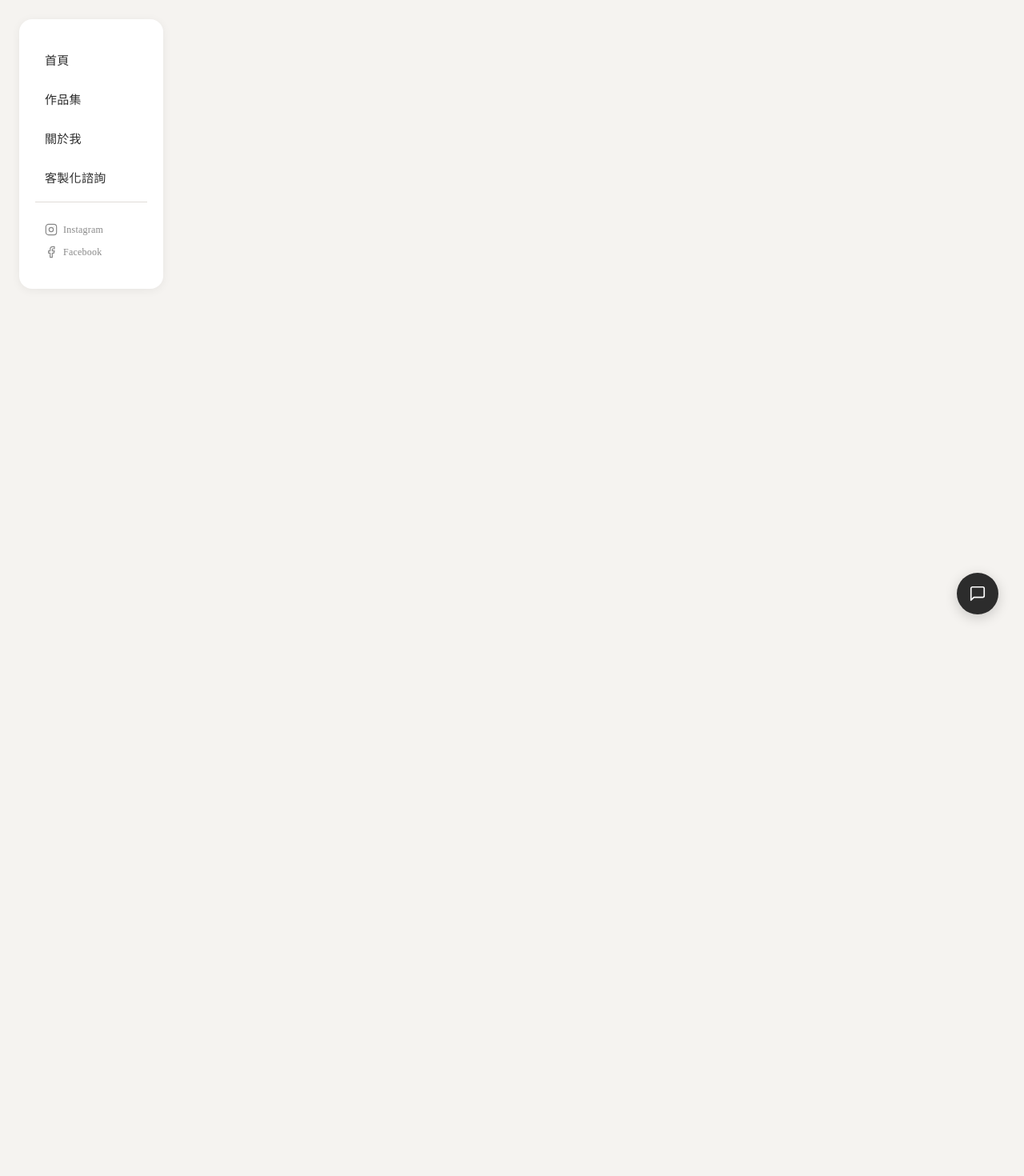
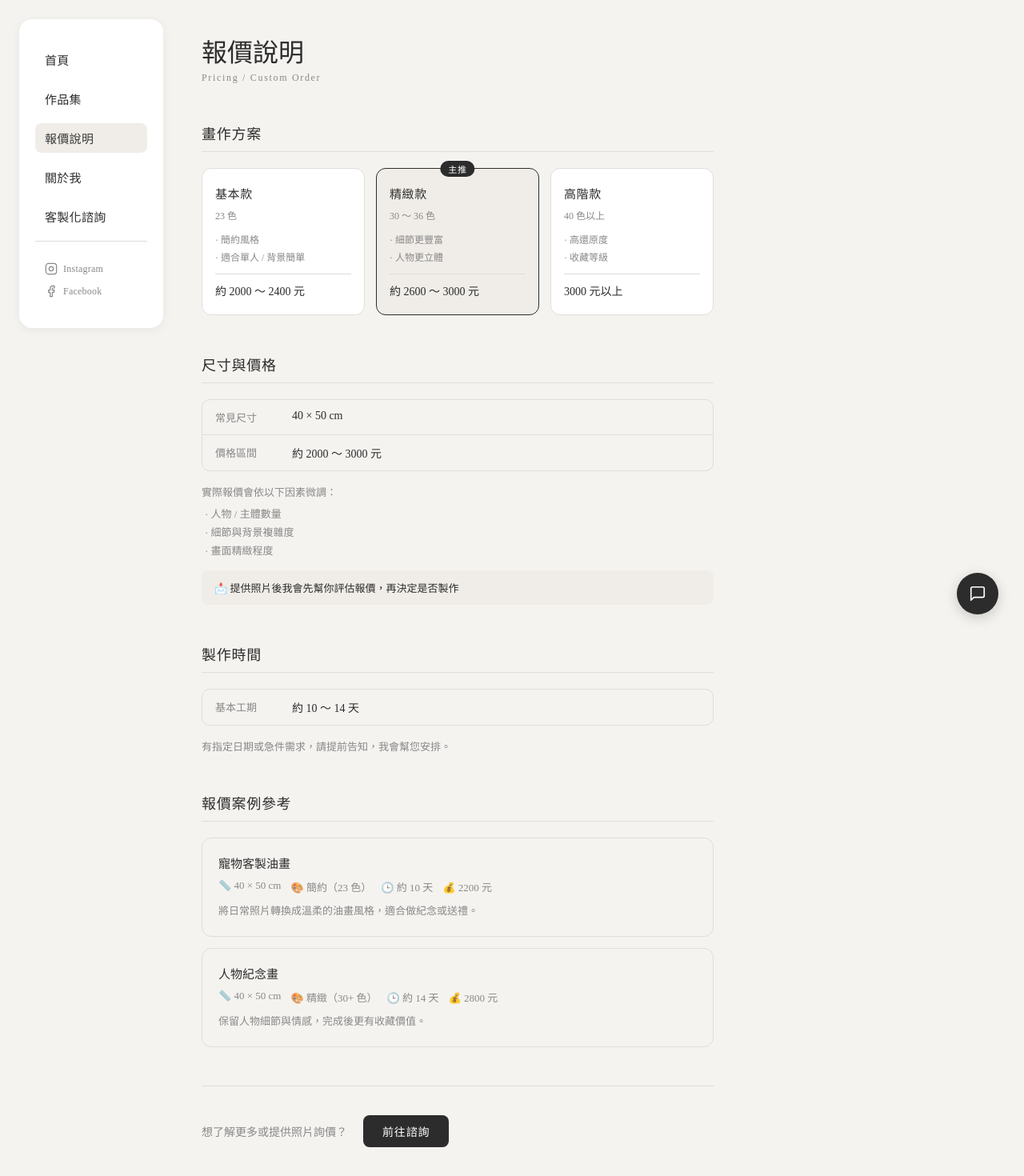
Before and after one commit to yiznmin/painting-website, a Vue app: page /#/pricing in a window 1280 px wide. Shown: the top 1470 px of the page at 80% size. Before the commit the page ends 800 px from the top, so only its background shows below. Built offline with nearby package versions, Linux system fonts and the light colour scheme; a web font is replaced by a local one.

Commit message:
Add pricing page with plans, cases, and nav link
Co-Authored-By: Claude Sonnet 4.6 <noreply@anthropic.com>

```diff
--- a/src/components/SideNav.vue
+++ b/src/components/SideNav.vue
@@ -2,6 +2,7 @@
   <nav class="sidebar">
     <RouterLink to="/" class="nav-item" :class="{ active: route.name === 'home' }">首頁</RouterLink>
     <RouterLink to="/portfolio" class="nav-item" :class="{ active: route.name === 'portfolio' || route.name === 'artwork' }">作品集</RouterLink>
+    <RouterLink to="/pricing" class="nav-item" :class="{ active: route.name === 'pricing' }">報價說明</RouterLink>
     <RouterLink to="/about" class="nav-item" :class="{ active: route.name === 'about' }">關於我</RouterLink>
     <RouterLink to="/contact" class="nav-item" :class="{ active: route.name === 'contact' }">客製化諮詢</RouterLink>
 
--- a/src/router/index.js
+++ b/src/router/index.js
@@ -5,11 +5,13 @@ import ArtworkDetailView from '../views/ArtworkDetailView.vue'
 import ContactView from '../views/ContactView.vue'
 import AboutView from '../views/AboutView.vue'
 import PrivacyView from '../views/PrivacyView.vue'
+import PricingView from '../views/PricingView.vue'
 
 const routes = [
   { path: '/', name: 'home', component: HomeView },
   { path: '/portfolio', name: 'portfolio', component: PortfolioView },
   { path: '/portfolio/:id', name: 'artwork', component: ArtworkDetailView },
+  { path: '/pricing', name: 'pricing', component: PricingView },
   { path: '/contact', name: 'contact', component: ContactView },
   { path: '/about', name: 'about', component: AboutView },
   { path: '/privacy', name: 'privacy', component: PrivacyView }
--- /dev/null
+++ b/src/views/PricingView.vue
@@ -0,0 +1,371 @@
+<template>
+  <div class="pricing">
+    <h1 class="page-title">報價說明</h1>
+    <p class="page-subtitle">Pricing / Custom Order</p>
+
+    <!-- 方案 -->
+    <section class="section">
+      <h2 class="section-title">畫作方案</h2>
+      <div class="plans">
+        <div class="plan-card" v-for="plan in plans" :key="plan.name" :class="{ featured: plan.featured }">
+          <div v-if="plan.featured" class="badge">主推</div>
+          <div class="plan-name">{{ plan.name }}</div>
+          <div class="plan-colors">{{ plan.colors }}</div>
+          <ul class="plan-features">
+            <li v-for="f in plan.features" :key="f">{{ f }}</li>
+          </ul>
+          <div class="plan-price">{{ plan.price }}</div>
+        </div>
+      </div>
+    </section>
+
+    <!-- 尺寸與價格說明 -->
+    <section class="section">
+      <h2 class="section-title">尺寸與價格</h2>
+      <div class="info-block">
+        <div class="info-row">
+          <span class="info-label">常見尺寸</span>
+          <span>40 × 50 cm</span>
+        </div>
+        <div class="info-row">
+          <span class="info-label">價格區間</span>
+          <span>約 2000 ～ 3000 元</span>
+        </div>
+      </div>
+      <p class="note">實際報價會依以下因素微調：</p>
+      <ul class="factor-list">
+        <li>人物 / 主體數量</li>
+        <li>細節與背景複雜度</li>
+        <li>畫面精緻程度</li>
+      </ul>
+      <div class="cta-note">
+        📩 提供照片後我會先幫你評估報價，再決定是否製作
+      </div>
+    </section>
+
+    <!-- 製作時間 -->
+    <section class="section">
+      <h2 class="section-title">製作時間</h2>
+      <div class="info-block">
+        <div class="info-row">
+          <span class="info-label">基本工期</span>
+          <span>約 10 ～ 14 天</span>
+        </div>
+      </div>
+      <p class="note">有指定日期或急件需求，請提前告知，我會幫您安排。</p>
+    </section>
+
+    <!-- 案例 -->
+    <section class="section">
+      <h2 class="section-title">報價案例參考</h2>
+      <div class="cases">
+        <div class="case-card" v-for="c in cases" :key="c.title">
+          <div class="case-title">{{ c.title }}</div>
+          <div class="case-meta">
+            <span>📏 {{ c.size }}</span>
+            <span>🎨 {{ c.style }}</span>
+            <span>🕒 {{ c.time }}</span>
+            <span>💰 {{ c.price }}</span>
+          </div>
+          <p class="case-desc">{{ c.desc }}</p>
+        </div>
+      </div>
+    </section>
+
+    <!-- 聯絡 CTA -->
+    <div class="cta-block">
+      <p>想了解更多或提供照片詢價？</p>
+      <RouterLink to="/contact" class="cta-btn">前往諮詢</RouterLink>
+    </div>
+  </div>
+</template>
+
+<script setup>
+const plans = [
+  {
+    name: '基本款',
+    colors: '23 色',
+    features: ['簡約風格', '適合單人 / 背景簡單'],
+    price: '約 2000 ～ 2400 元',
+    featured: false
+  },
+  {
+    name: '精緻款',
+    colors: '30 ～ 36 色',
+    features: ['細節更豐富', '人物更立體'],
+    price: '約 2600 ～ 3000 元',
+    featured: true
+  },
+  {
+    name: '高階款',
+    colors: '40 色以上',
+    features: ['高還原度', '收藏等級'],
+    price: '3000 元以上',
+    featured: false
+  }
+]
+
+const cases = [
+  {
+    title: '寵物客製油畫',
+    size: '40 × 50 cm',
+    style: '簡約（23 色）',
+    time: '約 10 天',
+    price: '2200 元',
+    desc: '將日常照片轉換成溫柔的油畫風格，適合做紀念或送禮。'
+  },
+  {
+    title: '人物紀念畫',
+    size: '40 × 50 cm',
+    style: '精緻（30+ 色）',
+    time: '約 14 天',
+    price: '2800 元',
+    desc: '保留人物細節與情感，完成後更有收藏價值。'
+  }
+]
+</script>
+
+<style scoped>
+.pricing {
+  max-width: 640px;
+}
+
+.page-title {
+  font-family: var(--font-serif);
+  font-size: 32px;
+  font-weight: 400;
+  margin-bottom: 4px;
+}
+
+.page-subtitle {
+  font-size: 12px;
+  letter-spacing: 0.14em;
+  color: var(--color-text-light);
+  margin-bottom: 48px;
+}
+
+.section {
+  margin-bottom: 48px;
+}
+
+.section-title {
+  font-family: var(--font-serif);
+  font-size: 18px;
+  font-weight: 400;
+  margin-bottom: 20px;
+  letter-spacing: 0.04em;
+  padding-bottom: 10px;
+  border-bottom: 1px solid var(--color-border);
+}
+
+/* 方案卡片 */
+.plans {
+  display: grid;
+  grid-template-columns: repeat(3, 1fr);
+  gap: 14px;
+}
+
+.plan-card {
+  position: relative;
+  border: 1px solid var(--color-border);
+  border-radius: 12px;
+  padding: 20px 16px;
+  display: flex;
+  flex-direction: column;
+  gap: 8px;
+  background: #fff;
+}
+
+.plan-card.featured {
+  border-color: var(--color-text);
+  background: var(--color-hover);
+}
+
+.badge {
+  position: absolute;
+  top: -10px;
+  left: 50%;
+  transform: translateX(-50%);
+  background: var(--color-text);
+  color: #fff;
+  font-size: 11px;
+  padding: 2px 10px;
+  border-radius: 20px;
+  letter-spacing: 0.06em;
+  white-space: nowrap;
+}
+
+.plan-name {
+  font-size: 15px;
+  font-weight: 500;
+  letter-spacing: 0.04em;
+}
+
+.plan-colors {
+  font-size: 12px;
+  color: var(--color-text-light);
+}
+
+.plan-features {
+  list-style: none;
+  padding: 0;
+  margin: 4px 0;
+  display: flex;
+  flex-direction: column;
+  gap: 4px;
+}
+
+.plan-features li {
+  font-size: 12px;
+  color: var(--color-text-light);
+}
+
+.plan-features li::before {
+  content: '· ';
+}
+
+.plan-price {
+  font-size: 14px;
+  font-weight: 500;
+  margin-top: auto;
+  padding-top: 10px;
+  border-top: 1px solid var(--color-border);
+}
+
+/* 資訊區塊 */
+.info-block {
+  border: 1px solid var(--color-border);
+  border-radius: 10px;
+  overflow: hidden;
+  margin-bottom: 16px;
+}
+
+.info-row {
+  display: flex;
+  padding: 12px 16px;
+  font-size: 14px;
+  gap: 16px;
+  border-bottom: 1px solid var(--color-border);
+}
+
+.info-row:last-child {
+  border-bottom: none;
+}
+
+.info-label {
+  color: var(--color-text-light);
+  width: 80px;
+  flex-shrink: 0;
+  font-size: 13px;
+}
+
+.note {
+  font-size: 13px;
+  color: var(--color-text-light);
+  margin-bottom: 8px;
+}
+
+.factor-list {
+  list-style: none;
+  padding: 0;
+  display: flex;
+  flex-direction: column;
+  gap: 4px;
+  margin-bottom: 16px;
+}
+
+.factor-list li {
+  font-size: 13px;
+  color: var(--color-text-light);
+  padding-left: 4px;
+}
+
+.factor-list li::before {
+  content: '· ';
+}
+
+.cta-note {
+  background: var(--color-hover);
+  border-radius: 8px;
+  padding: 12px 16px;
+  font-size: 13px;
+  color: var(--color-text);
+}
+
+/* 案例 */
+.cases {
+  display: flex;
+  flex-direction: column;
+  gap: 14px;
+}
+
+.case-card {
+  border: 1px solid var(--color-border);
+  border-radius: 12px;
+  padding: 20px;
+}
+
+.case-title {
+  font-size: 15px;
+  font-weight: 500;
+  margin-bottom: 10px;
+}
+
+.case-meta {
+  display: flex;
+  flex-wrap: wrap;
+  gap: 12px;
+  font-size: 13px;
+  color: var(--color-text-light);
+  margin-bottom: 10px;
+}
+
+.case-desc {
+  font-size: 13px;
+  color: var(--color-text-light);
+  line-height: 1.7;
+  margin: 0;
+}
+
+/* CTA */
+.cta-block {
+  border-top: 1px solid var(--color-border);
+  padding-top: 36px;
+  display: flex;
+  align-items: center;
+  gap: 20px;
+}
+
+.cta-block p {
+  font-size: 14px;
+  color: var(--color-text-light);
+  margin: 0;
+}
+
+.cta-btn {
+  background: var(--color-text);
+  color: #fff;
+  border-radius: 8px;
+  padding: 10px 24px;
+  font-size: 14px;
+  letter-spacing: 0.06em;
+  transition: opacity 0.2s;
+  white-space: nowrap;
+}
+
+.cta-btn:hover {
+  opacity: 0.75;
+}
+
+@media (max-width: 600px) {
+  .plans {
+    grid-template-columns: 1fr;
+  }
+
+  .cta-block {
+    flex-direction: column;
+    align-items: flex-start;
+    gap: 12px;
+  }
+}
+</style>
```
